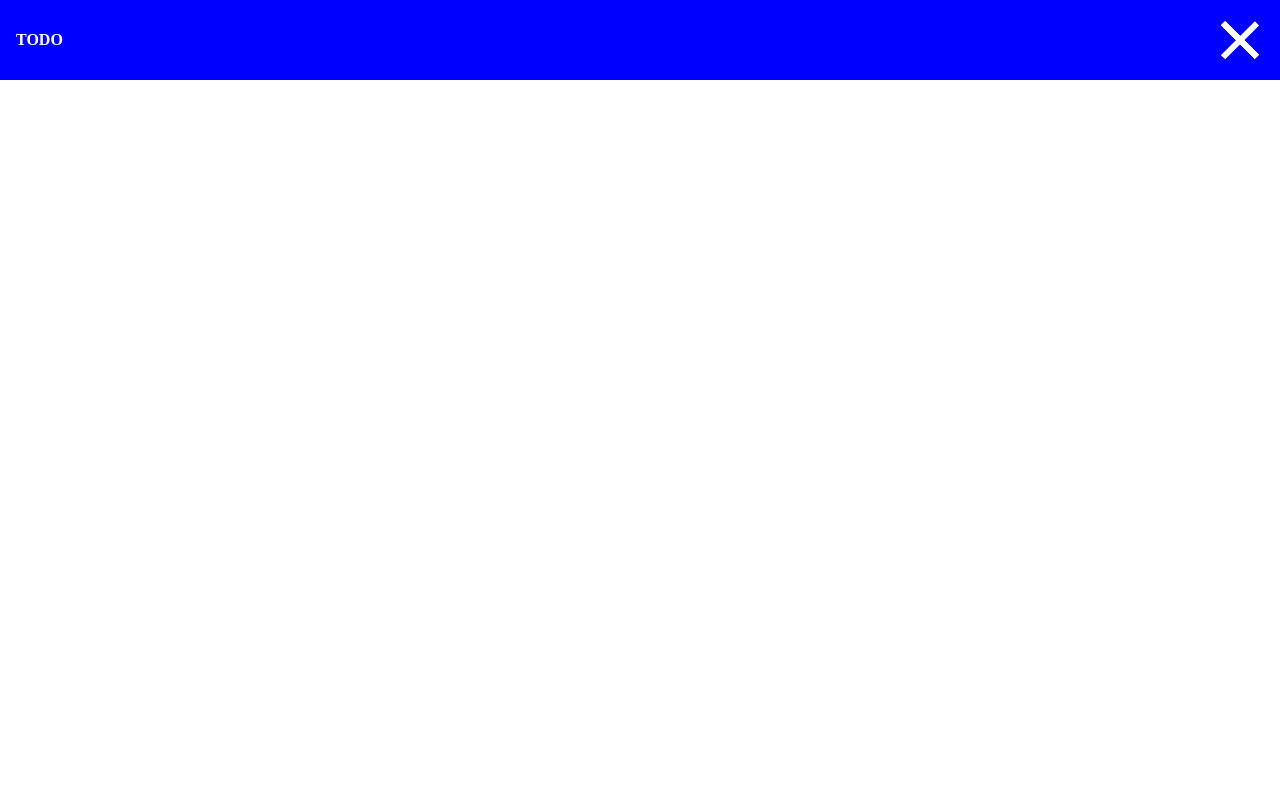
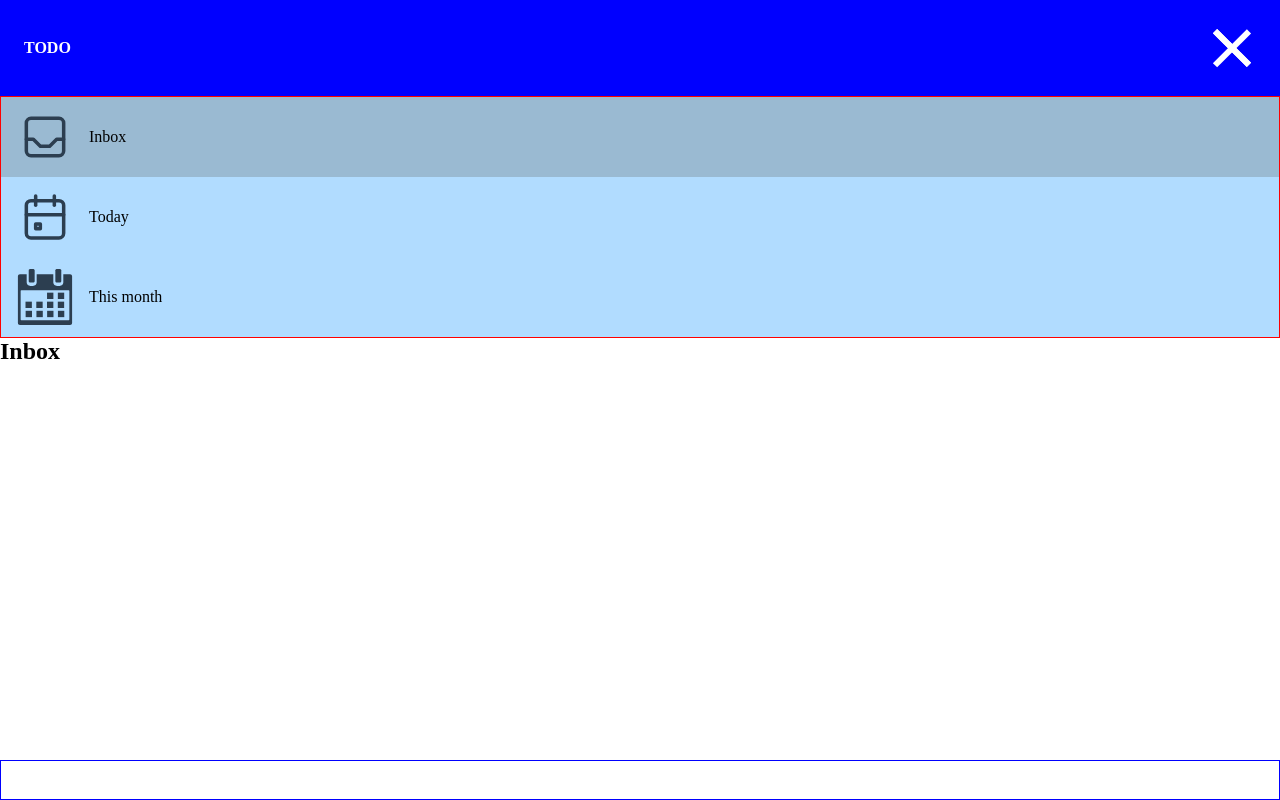
Before and after one commit to Falsin/todo-list, a website built with webpack: page dist/index.html in a window 1280 px wide. Both pictures are taken after a click on the element 1240 px from the left and 40 px from the top of the page. Built offline with nearby package versions, Linux system fonts and the light colour scheme.

Commit message:
setting section block

```diff
--- a/src/index.js
+++ b/src/index.js
@@ -1,3 +1,11 @@
 const nav = document.querySelector('nav');
+const menuBlock = document.querySelector('.menuBlock');
 
-nav.onclick = () => nav.classList.toggle('active');
+nav.onclick = () => {
+  nav.classList.toggle('active');
+  menuBlock.classList.toggle('active');
+}
+
+const section = document.querySelector('.section');
+
+console.dir(section)
```
Also changed, not shown: dist/images/calendarEvent.svg (added), dist/images/inbox.svg (added), dist/images/monthly-calendar-svgrepo-com (1).svg (added), dist/index.html, dist/main.js, dist/style.css, dist/style.less.
